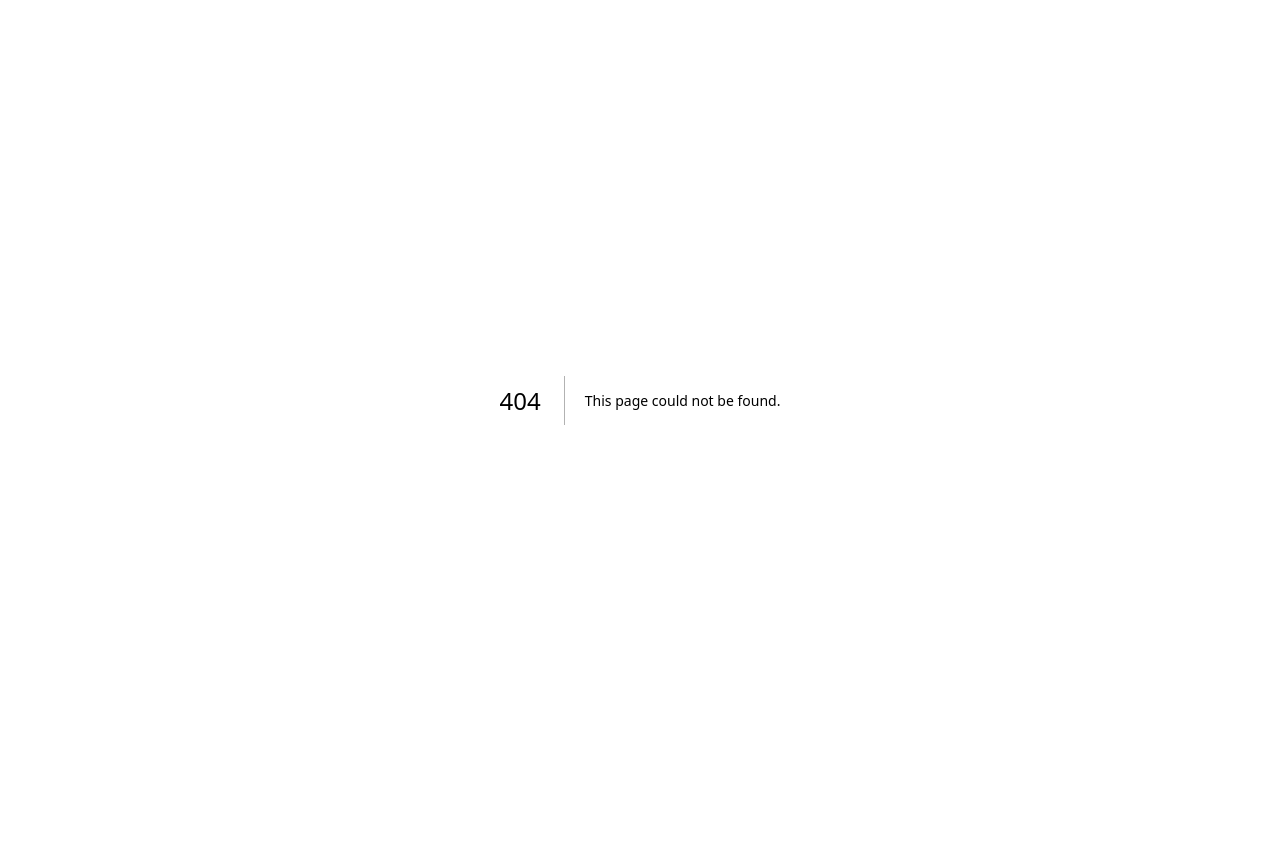
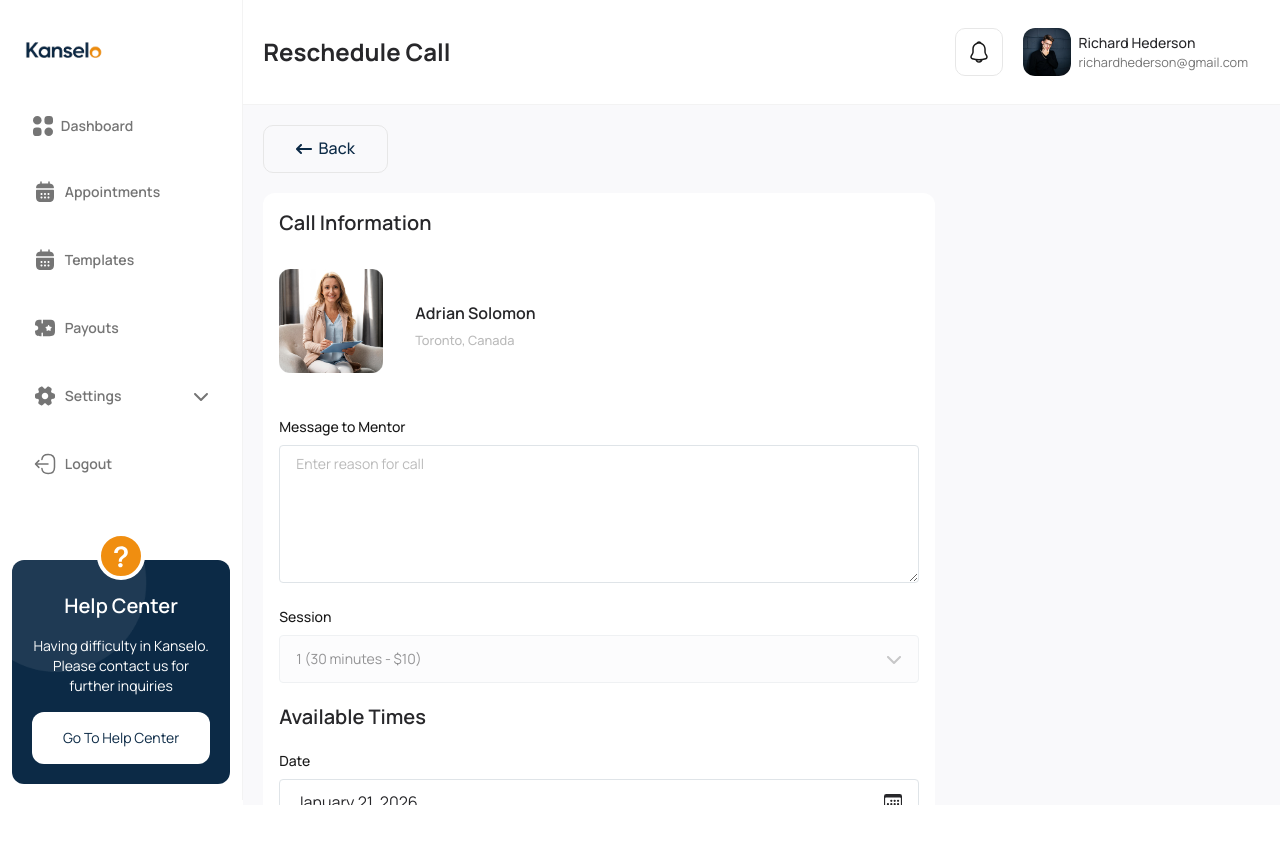
Before and after one commit to jupitaco/kanselo-mentor, a Next.js app: page /reschedule-call/1 in a window 1280 px wide. Before the commit this address had no page. Shown: the top 844 px of the page. Before the commit the page ends 800 px from the top, so only its background shows below. Built offline with nearby package versions, Linux system fonts and the light colour scheme.

Commit message:
add reschedule call

```diff
--- a/app/(main)/appointments/page.tsx
+++ b/app/(main)/appointments/page.tsx
@@ -1,12 +1,14 @@
-import RenderBookingByStatus from "@/components/main/booking/renderBookingByStatus";
+import RenderBookingByStatus from "@/components/main/booking/completedBooking";
+import Button from "@/components/ui/button";
 import { Metadata } from "next";
 import Link from "next/link";
 import React, { use } from "react";
+import { IoSettingsOutline } from "react-icons/io5";
 
-export const metadata: Metadata = { title: "Booking & Scheduling" };
+export const metadata: Metadata = { title: "Appointments" };
 
 const tabData = [
-  { label: "All", path: "all" },
+  { label: "New", path: "all" },
   { label: "Completed", path: "completed" },
   { label: "Cancelled", path: "cancelled" },
 ];
@@ -17,27 +19,38 @@ export default function Pages({
   searchParams: Promise<{ tab: string }>;
 }) {
   const { tab } = use(searchParams);
+  const activeTab = tab || "all";
 
-  const activeTab = tab || "all";
   return (
     <main className="space-y-14 p-5">
-      <header className="flex flex-wrap items-center justify-between gap-4">
+      <header className="grid grid-cols-1 lg:grid-cols-3 items-center justify-between gap-4">
         <article className="flex-1 space-y-2">
-          <h4>Booking</h4>
-          <p>Manage your bookings</p>
+          <h4>New appointments</h4>
+          <p>Manage your appointments</p>
         </article>
+
         <ul className="card flex min-h-10 w-full items-center justify-between gap-1 p-1 lg:w-fit">
           {tabData.map(({ label, path }, idx) => (
             <li key={idx}>
               <Link
-                href={`/booking-and-scheduling?tab=${path}`}
-                className={`text-xs font-medium ${activeTab === path ? "bg-primary rounded-lg text-white" : ""} px-7 py-2`}
+                href={`/appointments?tab=${path}`}
+                className={`text-xs font-medium ${activeTab === path ? "bg-primary rounded-lg text-white" : ""} px-4 md:px-7 py-2`}
               >
                 {label}
               </Link>
             </li>
           ))}
         </ul>
+
+        <div className="flex justify-end">
+          <Button
+            link
+            href="schedule-setting"
+            className="outline-btn min-h-[38px]! bg-grey-100 text-grey-500! py-0! text-xs! w-full lg:w-fit">
+            <IoSettingsOutline />
+            Schedule setting
+          </Button>
+        </div>
       </header>
 
       <RenderBookingByStatus />
--- /dev/null
+++ b/app/(main)/reschedule-call/[slug]/page.tsx
@@ -0,0 +1,27 @@
+
+import { BookCallForm, MenteeAvatar } from "@/components/main/booking/bookingsComponents";
+import GoBackBtn from "@/components/ui/goBackBtn";
+import { mentorsData } from "@/mock";
+import { Mentor } from "@/types/global";
+import React, { use } from "react";
+
+export default function Page({
+  params,
+}: {
+  params: Promise<{ slug: string }>;
+}) {
+  const { slug } = use(params);
+  const mentor = mentorsData.find((i) => i.id === slug) as Mentor;
+
+  return (
+    <main className="p-5 space-y-5">
+      <GoBackBtn className="outline-btn btn" title="Back" />
+      <section className="w-full space-y-8 rounded-xl bg-white p-4 max-w-2xl">
+        <h4 className="font-semibold">Call Information</h4>
+        <MenteeAvatar {...mentor} />
+        <BookCallForm />
+      </section>
+
+    </main>
+  );
+}
--- a/components/main/booking/bookingActions.tsx
+++ b/components/main/booking/bookingActions.tsx
@@ -23,9 +23,7 @@ export const BookingActions = ({ data }: { data: BookingType }) => {
     case "completed":
       activeAction = <CompletedBookingActions data={data} />;
       break;
-    case "cancelled":
-      activeAction = <CancelledBookingActions data={data} />;
-      break;
+
     default:
       activeAction = <AllBookingActions data={data} />;
       break;
@@ -51,7 +49,7 @@ export const AllBookingActions = ({ data }: { data: BookingType }) => {
       <li>
         <Button
           link
-          href={`/mentor/book-a-call/${data?.id}?mentorName=${encodeURIComponent(data?.name)}`}
+          href={`/reschedule-call/${data?.id}?mentorName=${encodeURIComponent(data?.name)}`}
           className="alt-btn border-grey-200 w-full border px-2!"
         >
           Reschedule
@@ -65,21 +63,8 @@ export const AllBookingActions = ({ data }: { data: BookingType }) => {
 };
 
 export const CompletedBookingActions = ({ data }: { data: BookingType }) => {
-  const { isOpen, openModal } = useModalContext();
-  const ratingId = `rate-${data?.id}`;
-  return (
-    <>
-      {data?.rating > 0 ? (
-        <StarRatings rating={data?.rating} />
-      ) : (
-        <Button className="pry-btn" onClick={() => openModal(ratingId)}>
-          Rate
-        </Button>
-      )}
 
-      {isOpen[ratingId] && <RateCall id={ratingId} data={data} />}
-    </>
-  );
+  return (<StarRatings rating={data?.rating} />);
 };
 
 export const CancelledBookingActions = ({ data }: { data: BookingType }) => {
--- a/components/main/booking/bookingTable.tsx
+++ b/components/main/booking/bookingTable.tsx
@@ -1,16 +1,32 @@
 "use client";
-import TableComponent from "@/components/ui/tableComponent/tableComponent";
-import { bookingAssets, bookingColData } from "@/mock";
+import TableComponent, { Column } from "@/components/ui/tableComponent/tableComponent";
+import { bookingAssets, newBookingColData, completedBookingColData, cancelledBookingColData } from "@/mock";
+import { BookingType } from "@/types/booking";
+import { useSearchParams } from "next/navigation";
 import React from "react";
 
 export default function BookingTable() {
+
+  const searchParams = useSearchParams()
+  const activetab = searchParams.get("tab") || "all"
+
+  const colList: {
+    [key: string]: Column<BookingType & {
+      action?: React.ReactNode;
+    }>[]
+  } = {
+    all: newBookingColData,
+    completed: completedBookingColData,
+    cancelled: cancelledBookingColData
+  }
+
   return (
-    <section>
-      <TableComponent
-        title="Booking & Scheduling"
-        columns={bookingColData}
-        data={bookingAssets}
-      />
-    </section>
+
+    <TableComponent
+      title="Booking & Scheduling"
+      columns={colList[activetab]}
+      data={bookingAssets}
+    />
+
   );
 }
--- a/components/main/booking/bookingsComponents.tsx
+++ b/components/main/booking/bookingsComponents.tsx
@@ -94,10 +94,10 @@ export const SearchMentor = () => {
   );
 };
 
-export const MentorAvatar = ({ image, name, location }: Mentor) => {
+export const MenteeAvatar = ({ image, name, location }: Mentor) => {
   return (
-    <div className="border-grey-200 space-y-3 overflow-hidden rounded-xl border bg-white">
-      <figure className="relative h-60 w-full overflow-hidden">
+    <div className="flex items-center gap-4 space-y-3 overflow-hidden   bg-white">
+      <figure className="relative size-26! w-full overflow-hidden">
         <Image
           src={image}
           alt={name}
@@ -106,7 +106,7 @@ export const MentorAvatar = ({ image, name, location }: Mentor) => {
           className="object-cover"
         />
       </figure>
-      <div className="space-y-2 p-4">
+      <div className="space-y-2 p-4 flex-1">
         <h5 className="font-semibold">{name}</h5>
         <small className="text-grey-300 font-medium">{location}</small>
       </div>
@@ -157,8 +157,6 @@ export const BookCallForm = () => {
   };
 
   return (
-    <aside className="flex-1 space-y-5 rounded-xl bg-white p-5">
-      <h4 className="font-semibold">Call Information</h4>
 
     <form onSubmit={handleSubmit(onSubmit)} className="space-y-5">
       <FormInput
@@ -185,6 +183,7 @@ export const BookCallForm = () => {
             value={field.value}
             onSelectItem={field.onChange}
             inputClassName="rounded!"
+            disabled
           />
         )}
       />
@@ -238,6 +237,6 @@ export const BookCallForm = () => {
         Book Now
       </Button>
     </form>
-    </aside>
+
   );
 };
--- /dev/null
+++ b/components/main/booking/cancelledBookings.tsx
@@ -0,0 +1,10 @@
+import React, { Suspense } from "react";
+import BookingTable from "./bookingTable";
+
+export default function RenderCancelledBookings() {
+  return (
+    <Suspense>
+      <BookingTable />
+    </Suspense>
+  );
+}
--- /dev/null
+++ b/components/main/booking/completedBooking.tsx
@@ -0,0 +1,10 @@
+import React, { Suspense } from "react";
+import BookingTable from "./bookingTable";
+
+export default function CompletedBookings() {
+  return (
+    <Suspense>
+      <BookingTable />
+    </Suspense>
+  );
+}
--- /dev/null
+++ b/components/main/booking/newBookings.tsx
@@ -0,0 +1,10 @@
+import React, { Suspense } from "react";
+import BookingTable from "./bookingTable";
+
+export default function NewBookings() {
+  return (
+    <Suspense>
+      <BookingTable />
+    </Suspense>
+  );
+}
--- a/components/main/booking/renderBookingByStatus.tsx
+++ /dev/null
@@ -1,6 +0,0 @@
-import React from "react";
-import BookingTable from "./bookingTable";
-
-export default function RenderBookingByStatus() {
-  return <BookingTable />;
-}
--- a/components/ui/formInput/index.tsx
+++ b/components/ui/formInput/index.tsx
@@ -132,6 +132,7 @@ const FormInput = ({
           onChange={handleShadSelectChange}
           className={`${error ? "errors m-0!" : ""} w-full ${inputClassName}`}
           required={required}
+          disabled={disabled}
         />
       ) : type === "checkbox" || type === "radio" ? (
         <>
@@ -156,8 +157,7 @@ const FormInput = ({
             name={name}
             type={showPassword[id] ? "text" : "password"}
             onChange={onChange}
-            className={`${
-              error ? "errors" : ""
+            className={`${error ? "errors" : ""
               } form-controls ${inputClassName}`}
             placeholder={placeholder}
             value={value}
--- a/components/ui/goBackBtn.tsx
+++ b/components/ui/goBackBtn.tsx
@@ -3,11 +3,11 @@
 import { useRouter } from "next/navigation";
 import { FaArrowLeftLong } from "react-icons/fa6";
 
-const GoBackBtn = ({ className }: { className?: string }) => {
+const GoBackBtn = ({ className, title }: { title?: string; className?: string }) => {
   const router = useRouter();
   return (
-    <button onClick={() => router.back()} className={`${className} `}>
-      <FaArrowLeftLong />
+    <button onClick={() => router.back()} className={`${className} flex items-center justify-center gap-5`}>
+      <FaArrowLeftLong /> {title && <span>{title}</span>}
     </button>
   );
 };
--- a/mock/index.tsx
+++ b/mock/index.tsx
@@ -1,4 +1,5 @@
 import { BookingActions } from "@/components/main/booking/bookingActions";
+import { StarRatings } from "@/components/ui/starRatings";
 import {
   AvatarCard,
   OrderStatus,
@@ -427,7 +428,7 @@ export const bookingAssets: BookingType[] = [
   },
 ];
 
-export const bookingColData: Column<BookingType & { action?: ReactNode }>[] = [
+export const newBookingColData: Column<BookingType & { action?: ReactNode }>[] = [
   {
     title: "MENTOR",
     key: "name",
@@ -469,6 +470,88 @@ export const bookingColData: Column<BookingType & { action?: ReactNode }>[] = [
     cellClassName: "min-w-40 max-w-80 text-grey-300",
     render: (_, record) => <BookingActions data={record} />,
   },
+];
+
+export const completedBookingColData: Column<BookingType & { action?: ReactNode }>[] = [
+  {
+    title: "MENTOR",
+    key: "name",
+    render: (_, record) => (
+      <AvatarCard
+        image={record?.avatar}
+        label={`${record?.name}`}
+        subtext={`${record?.location?.city} ${record?.location?.country}`}
+      />
+    ),
+  },
+  {
+    title: "DATE & TIME",
+    key: "date",
+    cellClassName: "text-grey-300",
+    render: (_, record) => (
+      <>
+        {record.date} <br />
+        {record.time}
+      </>
+    ),
+  },
+
+  {
+    title: "SESSION",
+    key: "sessions",
+    render: (_, record) => <>{record?.sessions} </>,
+  },
+
+  {
+    title: "MESSAGE",
+    key: "review",
+    cellClassName: "min-w-40 max-w-40 text-grey-300",
+    render: (_, record) => <>{record?.review}</>,
+  },
+  {
+    title: "RATINGS",
+    key: "rating",
+    render: (_, record) => <StarRatings rating={record?.rating} />,
+  },
+];
+
+export const cancelledBookingColData: Column<BookingType>[] = [
+  {
+    title: "MENTOR",
+    key: "name",
+    render: (_, record) => (
+      <AvatarCard
+        image={record?.avatar}
+        label={`${record?.name}`}
+        subtext={`${record?.location?.city} ${record?.location?.country}`}
+      />
+    ),
+  },
+  {
+    title: "DATE & TIME",
+    key: "date",
+    cellClassName: "text-grey-300",
+    render: (_, record) => (
+      <>
+        {record.date} <br />
+        {record.time}
+      </>
+    ),
+  },
+
+  {
+    title: "SESSION",
+    key: "sessions",
+    render: (_, record) => <>{record?.sessions} </>,
+  },
+
+  {
+    title: "MESSAGE",
+    key: "review",
+    cellClassName: "min-w-40 max-w-40 text-grey-300",
+    render: (_, record) => <>{record?.review}</>,
+  },
+
 ];
 
 
```
Lines whose indentation alone changed are shown as unchanged.
